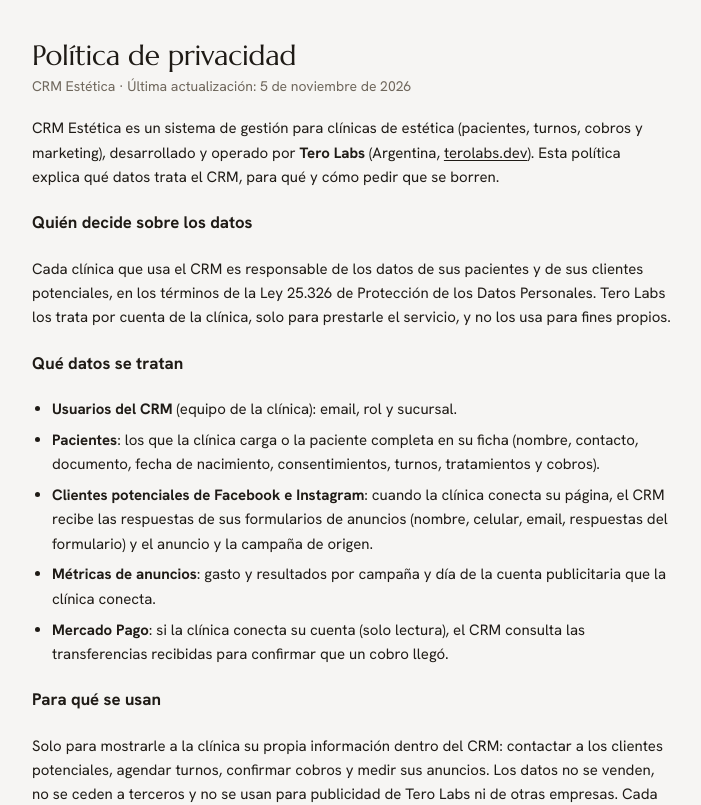
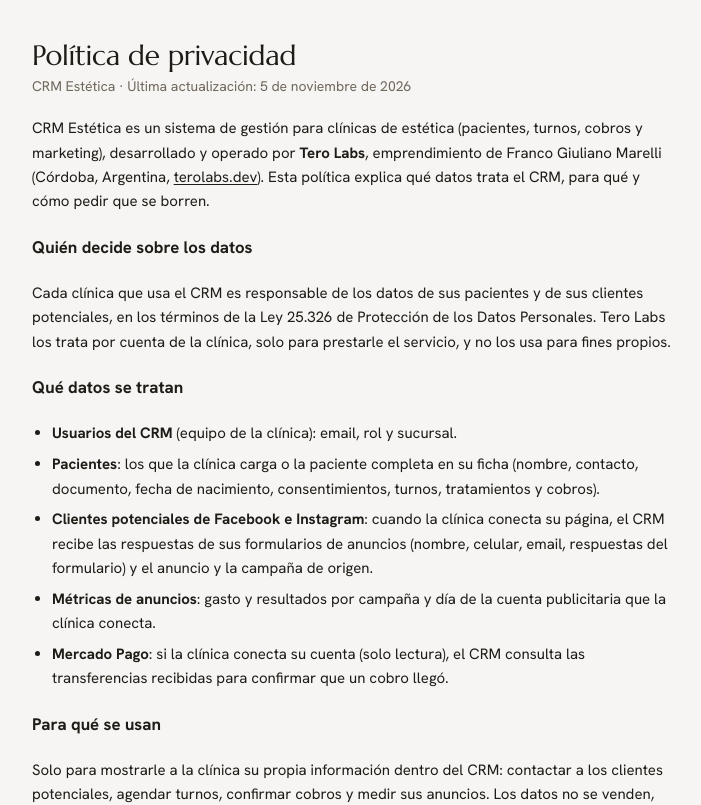
Before and after one commit to fraanmarelli/crm-estetica, a Next.js app: page /privacidad in a window 1280 px wide. Shown: the top 805 px of the page, without its empty margins (288-989 px from the left). Built offline with nearby package versions, Linux system fonts and the light colour scheme.

Commit message:
Privacidad: nombre legal del titular
Co-Authored-By: Claude Opus 5.5 <noreply@anthropic.com>
Claude-Session: https://claude.ai/code/session_01MP3BqK1Bc2HszJXQxHX42V

```diff
--- a/src/app/(legal)/privacidad/page.tsx
+++ b/src/app/(legal)/privacidad/page.tsx
@@ -15,7 +15,8 @@ export default function PrivacyPage() {
 
       <p>
         CRM Estética es un sistema de gestión para clínicas de estética (pacientes, turnos, cobros y marketing),
-        desarrollado y operado por <strong>Tero Labs</strong> (Argentina, <a href="https://terolabs.dev">terolabs.dev</a>).
+        desarrollado y operado por <strong>Tero Labs</strong>, emprendimiento de Franco Giuliano Marelli (Córdoba,
+        Argentina, <a href="https://terolabs.dev">terolabs.dev</a>).
         Esta política explica qué datos trata el CRM, para qué y cómo pedir que se borren.
       </p>
 
@@ -82,7 +83,7 @@ export default function PrivacyPage() {
 
       <h2>Contacto</h2>
       <p>
-        Tero Labs · <a href="mailto:hola@terolabs.dev">hola@terolabs.dev</a>
+        Tero Labs (Franco Giuliano Marelli) · <a href="mailto:hola@terolabs.dev">hola@terolabs.dev</a>
       </p>
     </>
   );
```
